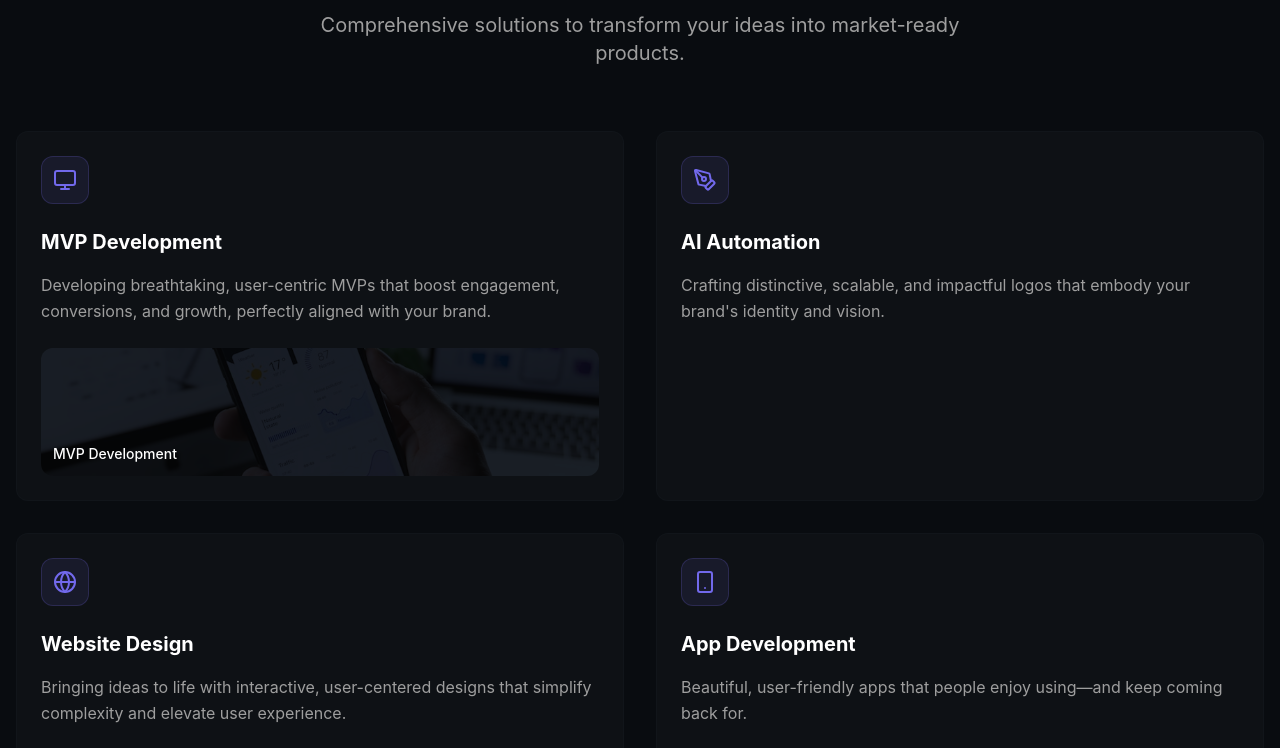
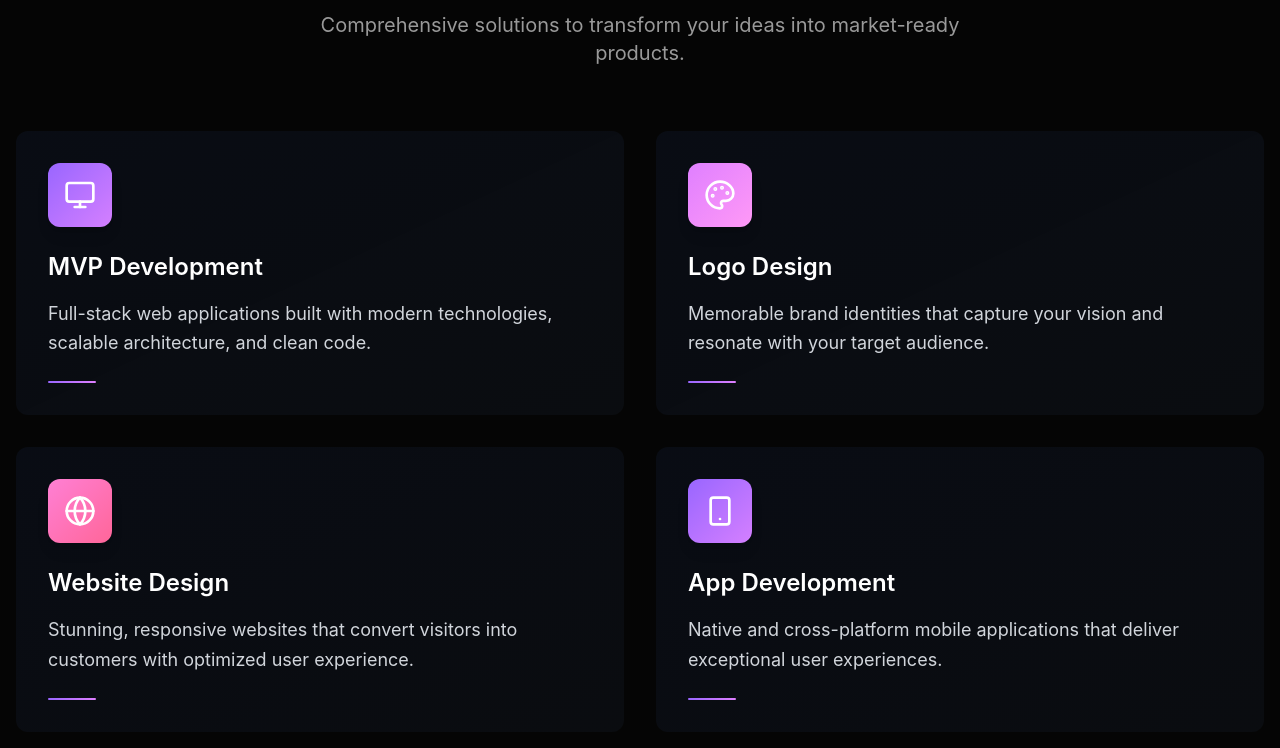
Before and after one commit to karankhanka10/mvp-accelerate-studio, a React (Vite) app: page / in a window 1280 px wide. Shown: the part 1727-2475 px from the top of the page. Built offline with nearby package versions, Linux system fonts and the light colour scheme; a web font is replaced by a local one.

Commit message:
Reverted to commit fe6bda0759b4e62cdeae7ccd0b7e2cb086c7ec8b

```diff
--- a/src/components/ServicesSection.tsx
+++ b/src/components/ServicesSection.tsx
@@ -1,34 +1,31 @@
 import { Section } from "@/components/ui/section"
-import { Monitor, PenTool, Globe, Smartphone } from "lucide-react"
-import mvpImage from "@/assets/mvp-development.jpg"
-import websiteImage from "@/assets/website-design.jpg"
+import { CardHover } from "@/components/ui/card-hover"
+import { Monitor, Palette, Globe, Smartphone } from "lucide-react"
 
 const services = [
   {
     icon: Monitor,
     title: "MVP Development",
-    description: "Developing breathtaking, user-centric MVPs that boost engagement, conversions, and growth, perfectly aligned with your brand.",
-    hasImage: true,
-    image: mvpImage
+    description: "Full-stack web applications built with modern technologies, scalable architecture, and clean code.",
+    gradient: "gradient-primary"
   },
   {
-    icon: PenTool,
-    title: "AI Automation",
-    description: "Crafting distinctive, scalable, and impactful logos that embody your brand's identity and vision.",
-    hasImage: false
+    icon: Palette,
+    title: "Logo Design",
+    description: "Memorable brand identities that capture your vision and resonate with your target audience.",
+    gradient: "gradient-secondary"
   },
   {
     icon: Globe,
     title: "Website Design",
-    description: "Bringing ideas to life with interactive, user-centered designs that simplify complexity and elevate user experience.",
-    hasImage: true,
-    image: websiteImage
+    description: "Stunning, responsive websites that convert visitors into customers with optimized user experience.",
+    gradient: "gradient-accent"
   },
   {
     icon: Smartphone,
     title: "App Development",
-    description: "Beautiful, user-friendly apps that people enjoy using—and keep coming back for.",
-    hasImage: false
+    description: "Native and cross-platform mobile applications that deliver exceptional user experiences.",
+    gradient: "gradient-primary"
   }
 ]
 
@@ -48,38 +45,23 @@ export function ServicesSection() {
         </p>
       </div>
 
-      <div className="grid grid-cols-1 md:grid-cols-2 gap-8">
+      <div className="grid md:grid-cols-2 gap-8">
         {services.map((service, index) => {
           const IconComponent = service.icon
           return (
             <div
               key={service.title}
-              className="group relative bg-card rounded-xl p-6 transition-all duration-300 hover:scale-[1.02] hover:shadow-[0_0_30px_rgba(99,102,241,0.3)] animate-fade-in border border-border/20"
+              className="animated-border group relative bg-gradient-to-br from-slate-900/40 to-slate-800/20 p-8 rounded-xl hover:scale-105 transition-all duration-300 hover:shadow-glow animate-fade-in"
               style={{ animationDelay: `${index * 0.1}s` }}
             >
-              {/* Icon */}
-              <div className="flex items-center justify-center w-12 h-12 mb-6 rounded-lg bg-primary/10 border border-primary/20">
-                <IconComponent className="w-6 h-6 text-primary" />
+              <div className={`w-16 h-16 mb-6 ${service.gradient} rounded-xl flex items-center justify-center shadow-lg`}>
+                <IconComponent className="w-8 h-8 text-white" />
               </div>
+              <h3 className="text-2xl font-semibold mb-4 text-white">{service.title}</h3>
+              <p className="text-gray-300 text-lg leading-relaxed">{service.description}</p>
 
-              {/* Content */}
-              <h3 className="text-xl font-bold mb-4 text-foreground">{service.title}</h3>
-              <p className="text-muted-foreground text-base leading-relaxed mb-6">{service.description}</p>
-
-              {/* Supporting image for MVP Development and Website Design */}
-              {service.hasImage && (
-                <div className="relative rounded-lg overflow-hidden h-32 bg-gradient-services">
-                  <img
-                    src={service.image}
-                    alt={service.title}
-                    className="w-full h-full object-cover mix-blend-overlay opacity-80"
-                  />
-                  <div className="absolute inset-0 bg-gradient-services opacity-60"></div>
-                  <div className="absolute bottom-3 left-3 text-white text-sm font-medium">
-                    {service.title}
-                  </div>
-                </div>
-              )}
+              {/* Subtle accent line */}
+              <div className="mt-6 w-12 h-0.5 bg-gradient-to-r from-primary to-accent rounded-full"></div>
             </div>
           )
         })}
--- a/src/index.css
+++ b/src/index.css
@@ -8,52 +8,51 @@ All colors MUST be HSL for proper theming.
 
 @layer base {
   :root {
-    /* Services section color palette */
-    --background: 219 28% 5%; /* #0B0D13 */
-    --foreground: 0 0% 100%; /* #FFFFFF */
+    /* Premium Dark Theme - Varnixz */
+    --background: 0 0% 2%;
+    --foreground: 0 0% 98%;
 
     /* Card System */
-    --card: 219 20% 7%; /* #111318 */
-    --card-foreground: 0 0% 100%;
-    --card-hover: 219 20% 9%;
+    --card: 0 0% 4%;
+    --card-foreground: 0 0% 98%;
+    --card-hover: 0 0% 7%;
 
     /* Interactive Elements */
-    --popover: 219 20% 7%;
-    --popover-foreground: 0 0% 100%;
+    --popover: 0 0% 4%;
+    --popover-foreground: 0 0% 98%;
 
     /* Premium Brand Colors */
-    --primary: 244 78% 67%; /* #6366F1 indigo */
-    --primary-foreground: 0 0% 100%;
-    --primary-glow: 244 78% 75%;
+    --primary: 260 100% 70%;
+    --primary-foreground: 0 0% 98%;
+    --primary-glow: 260 100% 80%;
 
     /* Secondary UI */
-    --secondary: 219 20% 12%;
-    --secondary-foreground: 0 0% 100%;
+    --secondary: 0 0% 8%;
+    --secondary-foreground: 0 0% 98%;
 
     /* Muted Elements */
-    --muted: 219 20% 10%;
-    --muted-foreground: 0 0% 62%; /* #9CA3AF */
+    --muted: 0 0% 6%;
+    --muted-foreground: 0 0% 60%;
 
     /* Accent System */
-    --accent: 46 100% 53%; /* #FACC15 warm yellow */
-    --accent-foreground: 0 0% 0%;
-    --accent-glow: 46 100% 63%;
+    --accent: 285 100% 75%;
+    --accent-foreground: 0 0% 98%;
+    --accent-glow: 285 100% 85%;
 
     /* Status Colors */
     --destructive: 0 84% 60%;
     --destructive-foreground: 0 0% 100%;
 
     /* Borders & Inputs */
-    --border: 219 20% 15%;
-    --input: 219 20% 15%;
-    --ring: 244 78% 67%;
+    --border: 0 0% 15%;
+    --input: 0 0% 10%;
+    --ring: 217 91% 60%;
 
     /* Premium Gradients */
-    --gradient-primary: linear-gradient(135deg, hsl(244 78% 67%), hsl(244 78% 75%));
-    --gradient-secondary: linear-gradient(135deg, hsl(270 95% 75%), hsl(270 95% 85%));
-    --gradient-accent: linear-gradient(135deg, hsl(46 100% 53%), hsl(46 100% 63%));
-    --gradient-services: linear-gradient(90deg, hsl(192 100% 67%) 0%, hsl(244 78% 67%) 50%, hsl(284 84% 68%) 100%);
-    --gradient-subtle: linear-gradient(135deg, hsl(219 28% 5%), hsl(219 20% 7%));
+    --gradient-primary: linear-gradient(135deg, hsl(260 100% 70%), hsl(280 100% 75%));
+    --gradient-secondary: linear-gradient(135deg, hsl(285 100% 75%), hsl(305 100% 80%));
+    --gradient-accent: linear-gradient(135deg, hsl(320 100% 75%), hsl(340 100% 70%));
+    --gradient-subtle: linear-gradient(135deg, hsl(0 0% 2%), hsl(0 0% 6%));
 
     /* Shadows & Glows */
     --shadow-glow: 0 0 20px hsl(217 91% 60% / 0.3);
```
Also changed, not shown: src/assets/mvp-development.jpg (deleted), src/assets/website-design.jpg (deleted).
